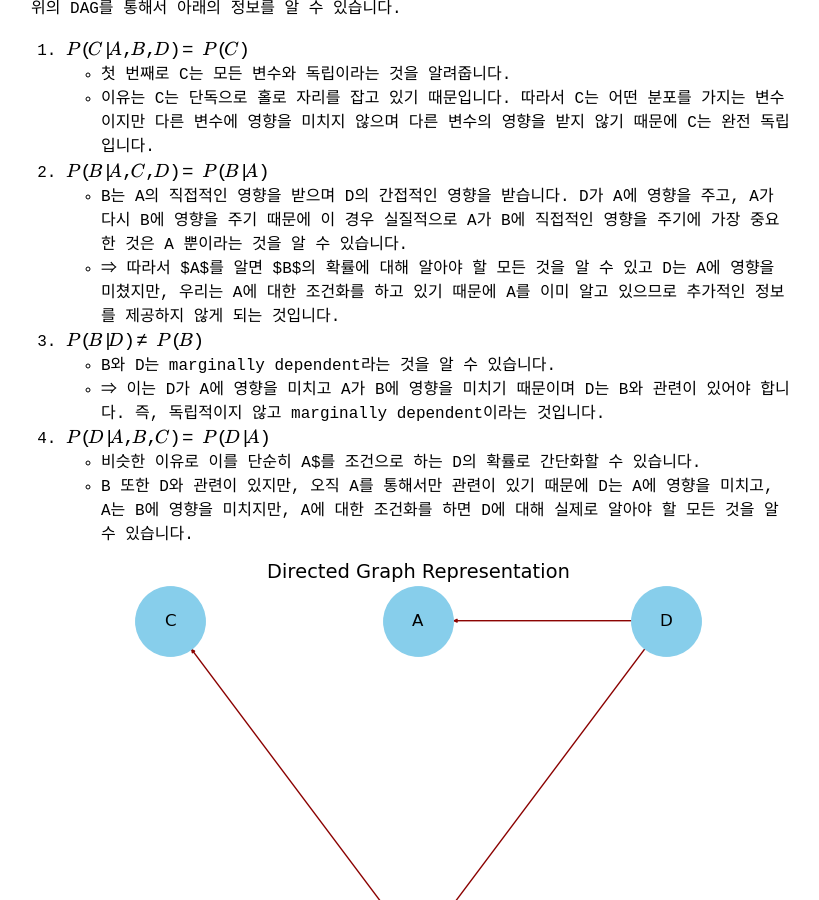
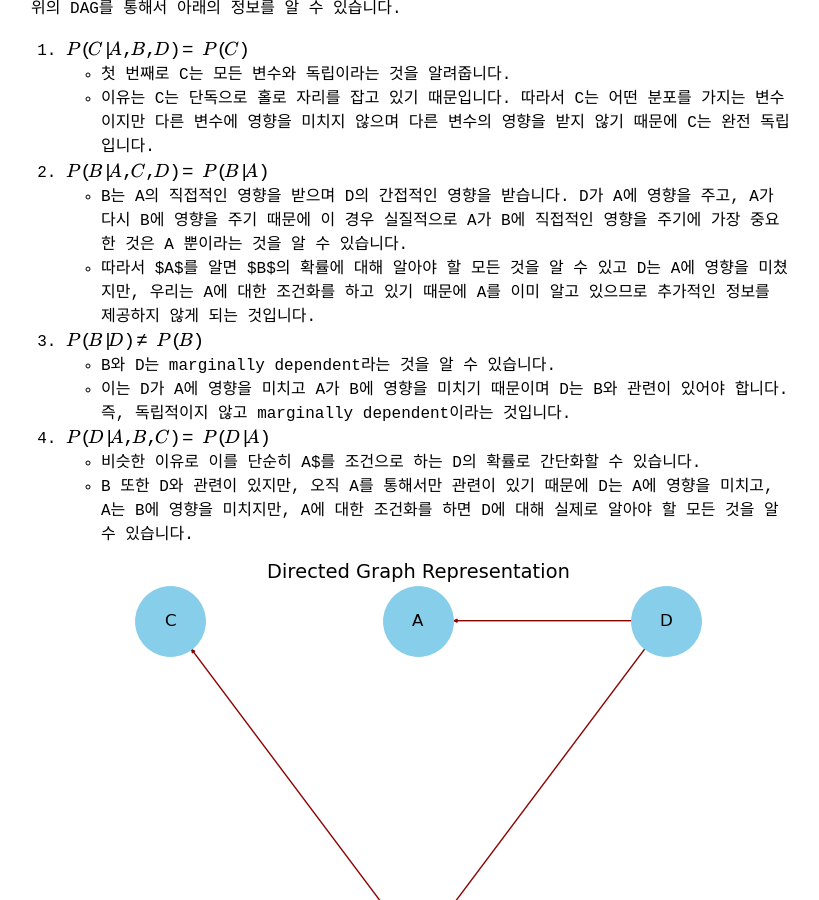
Before and after one commit to ggami-da/ggami-da.github.io, a Jekyll site: the page built from _posts/2024-11-25-graph-model(2).md, in a window 1280 px wide and 900 px high, scrolled down 1057 px. Shown: the whole window, without its empty margins (229-1048 px from the left). Built offline with Jekyll 4.4.1, drawn with Linux system fonts in a browser that asks for light colours; formulas are drawn with MathJax 3; some of the changed text lies outside the part shown.

Commit message:
NEW : 그래프모델 (DAG와 확률분포)

```diff
--- a/_posts/2024-11-25-graph-model(2).md
+++ b/_posts/2024-11-25-graph-model(2).md
@@ -35,11 +35,11 @@
 
 2. $$P(B|A, C, D) = P(B|A)$$
 - B는 A의 직접적인 영향을 받으며 D의 간접적인 영향을 받습니다. D가 A에 영향을 주고, A가 다시 B에 영향을 주기 때문에 이 경우 실질적으로 A가 B에 직접적인 영향을 주기에 가장 중요한 것은 A 뿐이라는 것을 알 수 있습니다.
-- ⇒ 따라서 $A$를 알면 $B$의 확률에 대해 알아야 할 모든 것을 알 수 있고 D는 A에 영향을 미쳤지만, 우리는 A에 대한 조건화를 하고 있기 때문에 A를 이미 알고 있으므로 추가적인 정보를 제공하지 않게 되는 것입니다.
+- 따라서 $A$를 알면 $B$의 확률에 대해 알아야 할 모든 것을 알 수 있고 D는 A에 영향을 미쳤지만, 우리는 A에 대한 조건화를 하고 있기 때문에 A를 이미 알고 있으므로 추가적인 정보를 제공하지 않게 되는 것입니다.
 
 3. $$P(B|D) ≠ P(B)$$
 - B와 D는 marginally dependent라는 것을 알 수 있습니다.
-- ⇒ 이는 D가 A에 영향을 미치고 A가 B에 영향을 미치기 때문이며 D는 B와 관련이 있어야 합니다. 즉, 독립적이지 않고 marginally dependent이라는 것입니다.
+- 이는 D가 A에 영향을 미치고 A가 B에 영향을 미치기 때문이며 D는 B와 관련이 있어야 합니다. 즉, 독립적이지 않고 marginally dependent이라는 것입니다.
 
 4. $$P(D|A,B,C) = P(D|A)$$
 - 비슷한 이유로 이를 단순히 A$를 조건으로 하는 D의 확률로 간단화할 수 있습니다.
@@ -72,11 +72,12 @@
 2. 다음으로 루트의 자식 노드를 찾습니다. C는 자식 노드가 없으므로 C는 완료되고 D는 자식 노드가 하나 있는데, 바로 A입니다. 따라서 D를 조건으로 하는 A의 확률을 곱합니다.
 3. 다음으로 A의 자식 노드를 찾으면 B가 유일하며 A를 조건으로 하는 B의 확률을 곱합니다.
 
-결과적으로 이 DAG는 A, B, C, D의 결합 분포를 $$P(A, B, C, D) = P(C)P(D)P(A|D)P(B|A)$$로 쓸 수 있습니다.
+결과적으로 이 DAG는 A, B, C, D의 결합 분포를 $$P(A, B, C, D) = P(C)P(D)P(A|D)P(B|A)$$ 로 쓸 수 있습니다.
+
+다른 예시를 보겠습니다.
 
 ![img.png](../../../../img/graph-model(5).png)
 
-다른 예시를 보겠습니다.
 
 1. 루트를 찾는다면 D만 존재합니다.
 2. 다음으로 자식 노드를 찾으면 A와 B 두 개가 있습니다. 그런 다음 D를 조건으로 하는 A의 확률과 D를 조건으로 하는 B의 확률을 곱합니다.
```
